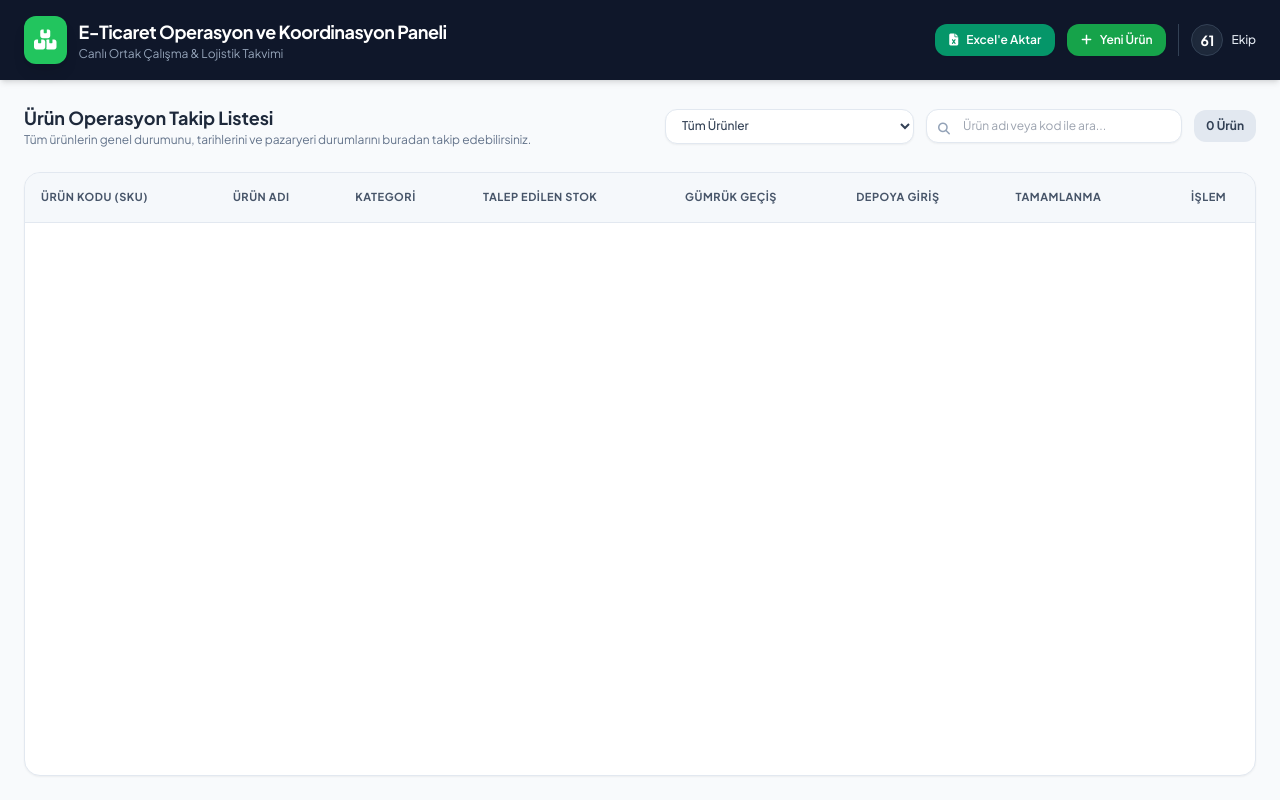
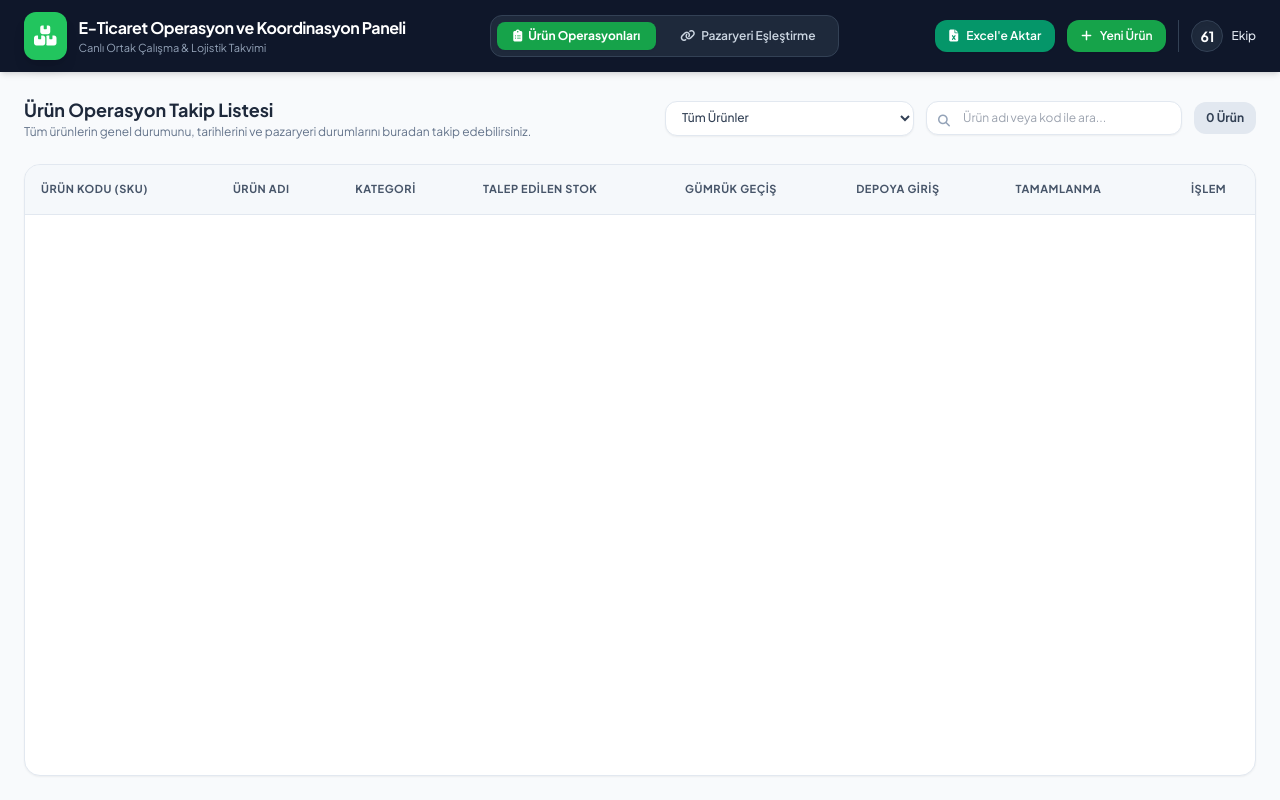
Before and after one commit to rabiayildirim61/fakir-urun-takip, a plain HTML site: page index.html in a window 1280 px wide. Drawn offline with nearby package versions, Linux system fonts and the light colour scheme; no server answers.

Commit message:
index.html

```diff
--- a/index.html
+++ b/index.html
@@ -37,16 +37,29 @@
 <body class="bg-slate-50 text-slate-800 h-screen flex flex-col overflow-hidden">
 
     <!-- ÜST HEADER -->
-    <header class="bg-slate-900 text-white shadow-md px-6 py-4 flex justify-between items-center z-10 flex-shrink-0">
-        <div class="flex items-center space-x-3 cursor-pointer" onclick="goHome()">
+    <header class="bg-slate-900 text-white shadow-md px-6 py-3 flex justify-between items-center z-10 flex-shrink-0">
+        <div class="flex items-center space-x-3 cursor-pointer" onclick="switchGlobalTab('ops'); goHome();">
             <div class="bg-brand-500 text-white p-2.5 rounded-xl shadow-lg flex items-center justify-center">
                 <i class="fa-solid fa-boxes-stacked text-xl"></i>
             </div>
             <div>
-                <h1 class="text-lg font-bold tracking-tight">E-Ticaret Operasyon ve Koordinasyon Paneli</h1>
-                <p class="text-xs text-slate-400">Canlı Ortak Çalışma & Lojistik Takvimi</p>
+                <h1 class="text-base font-bold tracking-tight">E-Ticaret Operasyon ve Koordinasyon Paneli</h1>
+                <p class="text-[11px] text-slate-400">Canlı Ortak Çalışma & Lojistik Takvimi</p>
             </div>
         </div>
+
+        <!-- MODÜL GEÇİŞ SEKMELERİ -->
+        <div class="flex items-center space-x-2 bg-slate-800 p-1.5 rounded-xl border border-slate-700">
+            <button id="navBtnOps" onclick="switchGlobalTab('ops')" class="px-4 py-1.5 rounded-lg text-xs font-bold transition bg-brand-600 text-white shadow-sm flex items-center space-x-1.5">
+                <i class="fa-solid fa-clipboard-list"></i>
+                <span>Ürün Operasyonları</span>
+            </button>
+            <button id="navBtnMatch" onclick="switchGlobalTab('match')" class="px-4 py-1.5 rounded-lg text-xs font-semibold transition text-slate-300 hover:text-white flex items-center space-x-1.5">
+                <i class="fa-solid fa-link"></i>
+                <span>Pazaryeri Eşleştirme</span>
+            </button>
+        </div>
+
         <div class="flex items-center space-x-3">
             <!-- Ana Sayfaya Dön Butonu (Detaydayken görünür) -->
             <button id="backToHomeBtn" onclick="goHome()" class="bg-slate-800 hover:bg-slate-700 text-white px-3.5 py-2 rounded-xl text-xs font-semibold transition shadow-sm hidden items-center space-x-2 border border-slate-700">
@@ -74,7 +87,10 @@
     <!-- ANA İÇERİK ALANI -->
     <div class="flex flex-1 overflow-hidden relative">
 
-        <!-- 1. GÖRÜNÜM: ANA SAYFA ÜRÜN LİSTESİ TABLOSU -->
+        <!-- 1. MODÜL: ÜRÜN OPERASYONLARI -->
+        <div id="moduleOps" class="flex-1 flex flex-col overflow-hidden relative w-full h-full">
+
+            <!-- 1.1. ANA SAYFA ÜRÜN LİSTESİ TABLOSU -->
             <div id="homeView" class="flex-1 flex flex-col overflow-hidden bg-slate-50 p-6">
                 <div class="flex flex-col lg:flex-row justify-between items-start lg:items-center gap-4 mb-6 flex-shrink-0">
                     <div>
@@ -130,7 +146,7 @@
                 </div>
             </div>
 
-        <!-- 2. GÖRÜNÜM: TEKİL ÜRÜN DETAY EKRANI -->
+            <!-- 1.2. TEKİL ÜRÜN DETAY EKRANI -->
             <div id="productDetailView" class="flex-1 flex flex-col overflow-hidden bg-slate-50/50 hidden">
                 <!-- Ürün Başlık ve İlerleme Özeti -->
                 <div class="bg-white border-b border-slate-200 px-6 py-4 flex items-center justify-between flex-shrink-0">
@@ -276,6 +292,12 @@
 
                 </div>
             </div>
+        </div>
+
+        <!-- 2. MODÜL: PAZARYERİ EŞLEŞTİRME (Gömülü Link / IFrame) -->
+        <div id="moduleMatch" class="flex-1 flex flex-col overflow-hidden hidden w-full h-full bg-slate-100">
+            <iframe src="https://fakir-pazaryeri-eslestirme.vercel.app/" class="w-full h-full border-0"></iframe>
+        </div>
 
     </div>
 
@@ -417,6 +439,29 @@
         window.toggleMarketplace = toggleMarketplace;
         window.selectProduct = selectProduct;
         window.goHome = goHome;
+        window.switchGlobalTab = switchGlobalTab;
+
+        function switchGlobalTab(tabName) {
+            const modOps = document.getElementById('moduleOps');
+            const modMatch = document.getElementById('moduleMatch');
+            const btnOps = document.getElementById('navBtnOps');
+            const btnMatch = document.getElementById('navBtnMatch');
+            const backBtn = document.getElementById('backToHomeBtn');
+
+            if (tabName === 'ops') {
+                modOps.classList.remove('hidden');
+                modMatch.classList.add('hidden');
+                btnOps.className = "px-4 py-1.5 rounded-lg text-xs font-bold transition bg-brand-600 text-white shadow-sm flex items-center space-x-1.5";
+                btnMatch.className = "px-4 py-1.5 rounded-lg text-xs font-semibold transition text-slate-300 hover:text-white flex items-center space-x-1.5";
+            } else {
+                modOps.classList.add('hidden');
+                modMatch.classList.remove('hidden');
+                btnMatch.className = "px-4 py-1.5 rounded-lg text-xs font-bold transition bg-brand-600 text-white shadow-sm flex items-center space-x-1.5";
+                btnOps.className = "px-4 py-1.5 rounded-lg text-xs font-semibold transition text-slate-300 hover:text-white flex items-center space-x-1.5";
+                backBtn.classList.remove('flex');
+                backBtn.classList.add('hidden');
+            }
+        }
 
         onSnapshot(collection(db, "products"), (snapshot) => {
             products = [];
@@ -454,8 +499,6 @@
                 if (filterType === 'all') return true;
                 if (filterType === 'incomplete') return calculateProgress(p) < 100;
 
-                // Pazaryeri eksik filtreleri (marketplaces dizisindeki indekslere göre)
-                // marketplaces: Trendyol(0), Hepsiburada(1), Amazon(2), N11(3), Beymen(4), İdefix(5), Pazarama(6)
                 const mIndexMap = {
                     'missing_trendyol': 0,
                     'missing_hepsiburada': 1,
@@ -469,7 +512,7 @@
                 if (filterType in mIndexMap) {
                     const idx = mIndexMap[filterType];
                     const isOpen = p.marketplaces && p.marketplaces[idx];
-                    return !isOpen; // Açık olanda false döner, açık olmayanı listeler
+                    return !isOpen;
                 }
 
                 return true;
@@ -478,7 +521,7 @@
             document.getElementById('tableProductCount').textContent = `${filtered.length} Ürün`;
 
             if (filtered.length === 0) {
-                tableBody.innerHTML = `<tr><td colspan="8" class="text-center py-12 text-slate-400">Fistreye uygun ürün bulunamadı.</td></tr>`;
+                tableBody.innerHTML = `<tr><td colspan="8" class="text-center py-12 text-slate-400">Filtreye uygun ürün bulunamadı.</td></tr>`;
                 return;
             }
 
@@ -552,7 +595,6 @@
             document.getElementById('detailProductSku').textContent = p.sku;
             document.getElementById('detailProductCat').textContent = p.category;
 
-            // Lojistik, Takvim ve Not Bilgileri
             document.getElementById('statStockQty').textContent = p.logistics?.stockQty || "Belirtilmedi";
             document.getElementById('statCustomsDate').textContent = p.logistics?.customsDate ? formatDate(p.logistics.customsDate) : "Girilmedi";
             document.getElementById('statWarehouseDate').textContent = p.logistics?.warehouseDate ? formatDate(p.logistics.warehouseDate) : "Girilmedi";
@@ -630,7 +672,6 @@
                 marketContainer.appendChild(el);
             });
 
-            // Göz yormayan kompakt aktivite akışı (Son 5 hareket)
             const logContainer = document.getElementById('activityLogContainer');
             logContainer.innerHTML = "";
             if (!p.logs || p.logs.length === 0) {
@@ -769,9 +810,7 @@
         function copyContentEmailTemplate() {
             const p = products.find(x => x.id === currentProductId);
             if (!p) return;
-
             const text = `Halil Bey merhaba,\n\nYeni ürünümüz olan ${p.name} web sitemizde satışa açacağız.\n\nBu ürünlerin ürün kartlarında kullanılacak içeriklere dair taleplerimizi ekte iletiyorum.\n\nİçeriklerin hazırlanması ile ilgili desteğinizi rica ederim.\n\nİyi çalışmalar,`;
-
             navigator.clipboard.writeText(text).then(() => {
                 alert("İçerik talep maili panoya kopyalandı!");
             });
@@ -780,10 +819,8 @@
         function copyStockEmailTemplate() {
             const p = products.find(x => x.id === currentProductId);
             if (!p) return;
-
             const stockQty = p.logistics?.stockQty || "Belirtilmedi";
             const text = `Emre Bey merhaba,\n\nAşağıdaki stokların f029 deposuna virman yapılmasını rica ederim.\n\nSKU: ${p.sku}\tÜrün Adı: ${p.name}\tTalep Adedi: ${stockQty}\n\nİyi çalışmalar,`;
-
             navigator.clipboard.writeText(text).then(() => {
                 alert("Stok talep maili (f029 virman) panoya kopyalandı!");
             });
@@ -796,7 +833,6 @@
             }
 
             let csvContent = "\uFEFF";
-
             let headers = ["Ürün Adı", "Ürün Kodu", "Kategori", "Talep Edilen Stok", "Gümrükten Geçiş", "Depoya Giriş", "Pazaryeri Canlı", "Operasyon / Gecikme Notu", "Genel Tamamlanma"];
             topFlowSteps.forEach(s => headers.push(s));
             tsoftSteps.forEach(s => headers.push(s.name));
@@ -818,17 +854,9 @@
                     `"%${progress}"`
                 ];
 
-                topFlowSteps.forEach((_, idx) => {
-                    row.push(p.topFlow && p.topFlow[idx] ? "Evet" : "Hayır");
-                });
-
-                tsoftSteps.forEach((_, idx) => {
-                    row.push(p.tsoft && p.tsoft[idx] ? "Evet" : "Hayır");
-                });
-
-                marketplaces.forEach((_, idx) => {
-                    row.push(p.marketplaces && p.marketplaces[idx] ? "Evet" : "Hayır");
-                });
+                topFlowSteps.forEach((_, idx) => { row.push(p.topFlow && p.topFlow[idx] ? "Evet" : "Hayır"); });
+                tsoftSteps.forEach((_, idx) => { row.push(p.tsoft && p.tsoft[idx] ? "Evet" : "Hayır"); });
+                marketplaces.forEach((_, idx) => { row.push(p.marketplaces && p.marketplaces[idx] ? "Evet" : "Hayır"); });
 
                 csvContent += row.join(";") + "\n";
             });
```
Lines whose indentation alone changed are shown as unchanged.
